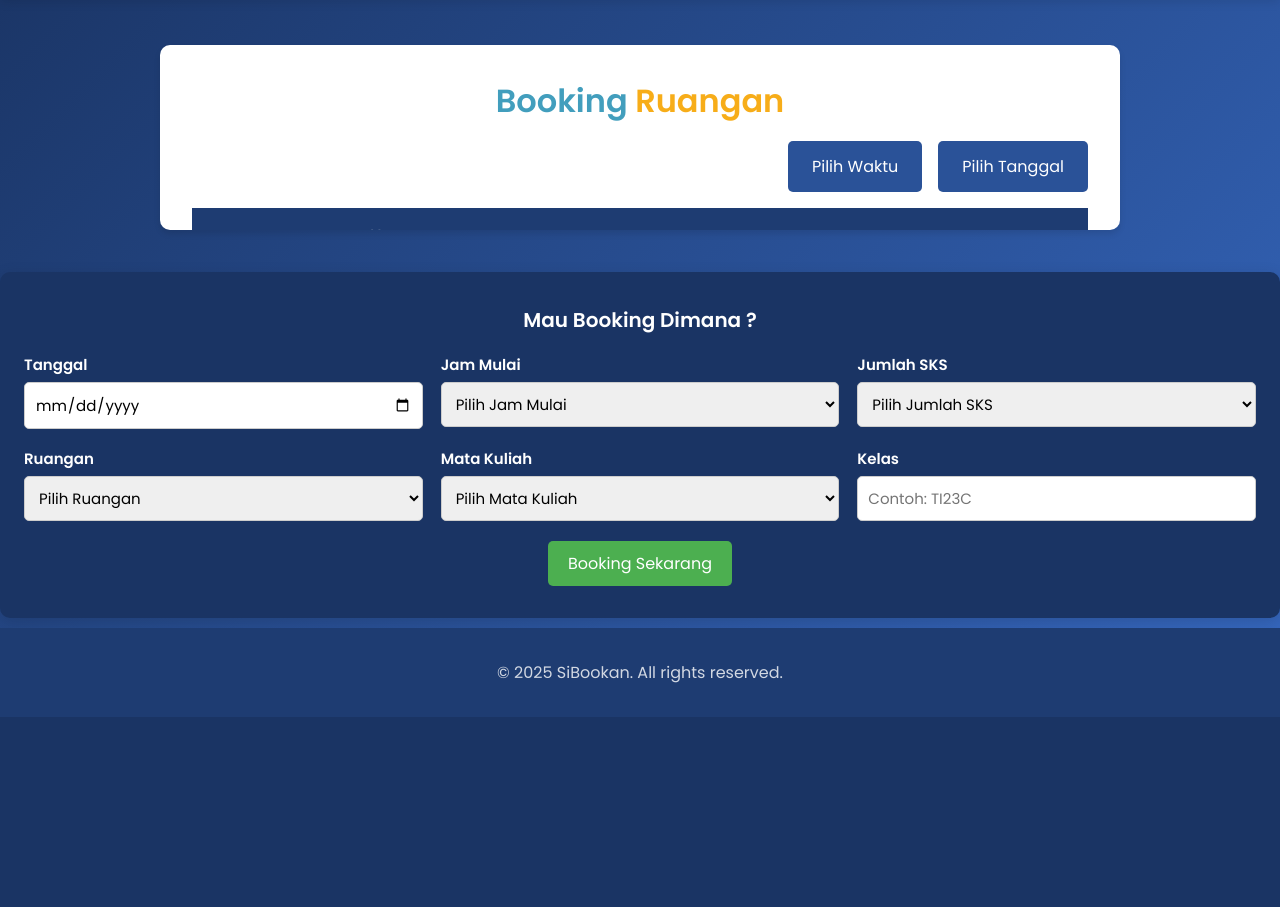
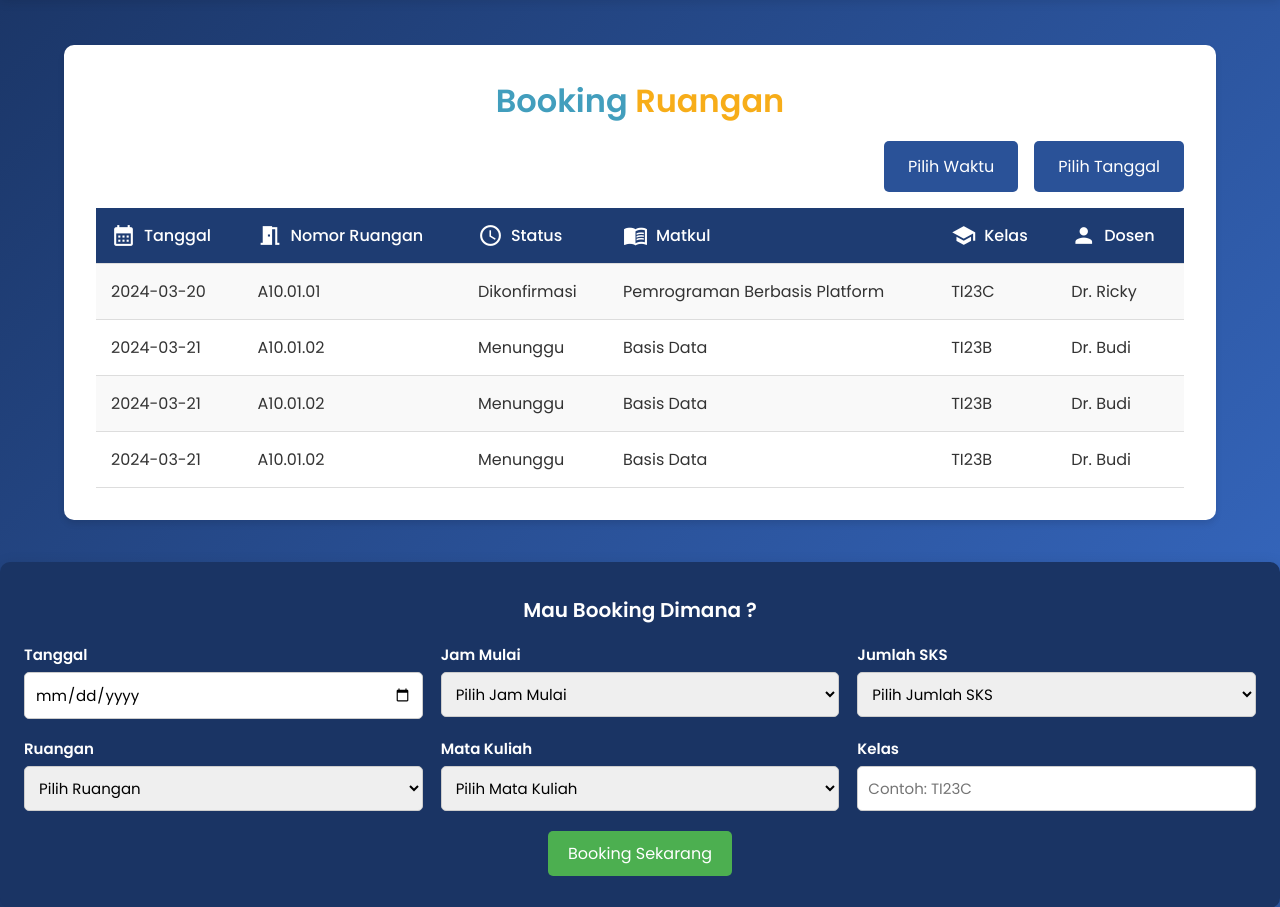
Before and after one commit to ZulhanF/SiBookan, a PHP site: page /home.php in a window 1280 px wide. Shown: the part 83-990 px from the top of the page. Before the commit the page ends 800 px from the top, so only its background shows below. Run offline with PHP 8.4, Linux system fonts and the light colour scheme; the visitor is signed in with stand-in values (Sample User, id 1); data that the repository does not hold is empty; a stand-in replaces the project's code that opens the database connection.

Commit message:
Refactor home.php and index.php for improved responsiveness and layout. Updated CSS styles for better mobile compatibility, adjusted table structure, and added new feature descriptions. Enhanced favicon support and modified header elements for a more cohesive user experience.

```diff
--- a/home.php
+++ b/home.php
@@ -180,11 +180,10 @@
             background: white;
             border-radius: 10px;
             box-shadow: 0 4px 6px rgba(0, 0, 0, 0.1);
-            overflow-x: auto;
             margin-bottom: 2rem;
-            margin-left: 10rem;
-            margin-right: 10rem;
-            max-width: 1600px;
+            margin-left: auto;
+            margin-right: auto;
+            width: 90%;
         }
 
         h1 {
@@ -207,6 +206,7 @@
             padding: 15px;
             text-align: left;
             border-bottom: 1px solid #ddd;
+            white-space: nowrap;
         }
 
         th {
@@ -432,6 +521,22 @@
                 <td>Dr. Ricky</td>
             </tr>
             <tr>
+                <td>2024-03-21</td>
+                <td>A10.01.02</td>
+                <td>Menunggu</td>
+                <td>Basis Data</td>
+                <td>TI23B</td>
+                <td>Dr. Budi</td>
+            </tr>
+			            <tr>
+                <td>2024-03-21</td>
+                <td>A10.01.02</td>
+                <td>Menunggu</td>
+                <td>Basis Data</td>
+                <td>TI23B</td>
+                <td>Dr. Budi</td>
+            </tr>
+			            <tr>
                 <td>2024-03-21</td>
                 <td>A10.01.02</td>
                 <td>Menunggu</td>
```
Also changed, not shown: other parts of home.php (+89 -0 lines), index.php (+12 -7 lines).
